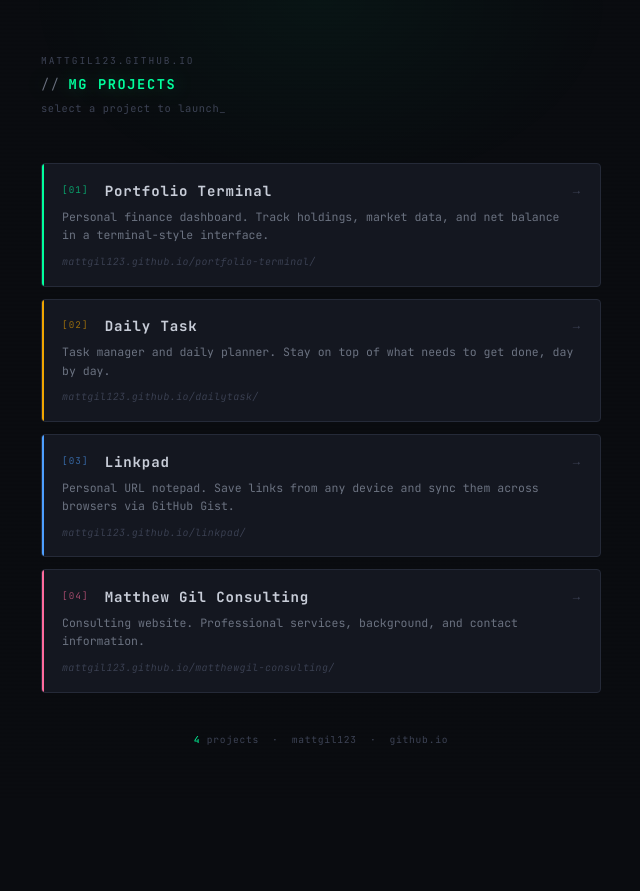
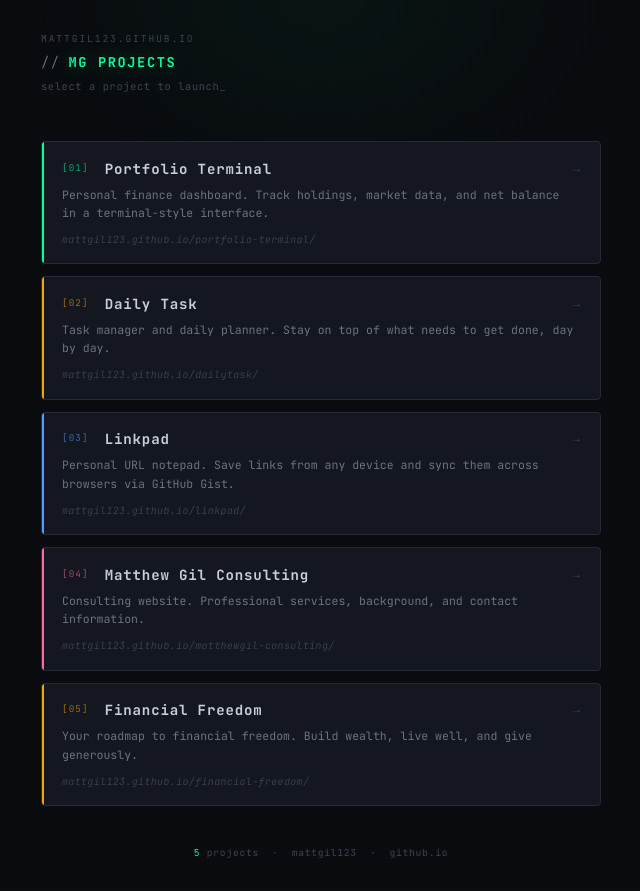
Before and after one commit to mattgil123/home, a plain HTML site: page index.html in a window 1280 px wide. Shown: the whole page, without its empty margins (319-959 px from the left). Before the commit the page ends 800 px from the top, so only its background shows below. Drawn offline with Linux system fonts and the light colour scheme.

Commit message:
Update index.html
Added https://mattgil123.github.io/financial-freedom/

```diff
--- a/index.html
+++ b/index.html
@@ -134,6 +134,7 @@
     .project-card:nth-child(2) { animation: fadeUp 0.45s ease 0.38s forwards; }
     .project-card:nth-child(3) { animation: fadeUp 0.45s ease 0.51s forwards; }
     .project-card:nth-child(4) { animation: fadeUp 0.45s ease 0.64s forwards; }
+    .project-card:nth-child(5) { animation: fadeUp 0.45s ease 0.77s forwards; }
 
     @keyframes fadeUp {
       from { opacity: 0; transform: translateY(10px); }
@@ -307,10 +308,23 @@
       <div class="card-url">mattgil123.github.io/matthewgil-consulting/</div>
     </a>
 
+    <a class="project-card"
+       href="https://mattgil123.github.io/financial-freedom/"
+       target="_blank" rel="noopener"
+       style="--card-accent: var(--amber)">
+      <div class="card-top">
+        <span class="card-index">[05]</span>
+        <span class="card-name">Financial Freedom</span>
+        <span class="card-arrow">→</span>
+      </div>
+      <p class="card-desc">Your roadmap to financial freedom. Build wealth, live well, and give generously.</p>
+      <div class="card-url">mattgil123.github.io/financial-freedom/</div>
+    </a>
+
   </div>
 
   <div class="footer">
-    <span>4</span> projects &nbsp;·&nbsp; mattgil123 &nbsp;·&nbsp; github.io
+    <span>5</span> projects &nbsp;·&nbsp; mattgil123 &nbsp;·&nbsp; github.io
   </div>
 
 </div>
```
